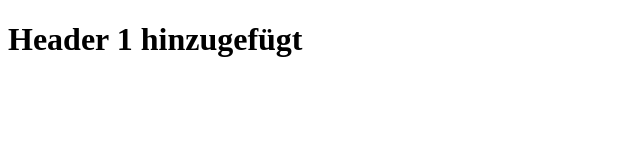
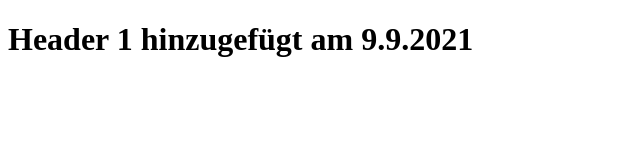
Before and after one commit to SEA-W6-MF/my-super-website, a plain HTML site: page index.html in a window 1280 px wide. Shown: the whole page, without its empty margins (0-640 px from the left). Drawn offline with Linux system fonts and the light colour scheme.

Commit message:
Update index.html (Titel geänd./H1 eingefügt_MF)
Titel geändert und H1 eingefügt in index.html

```diff
--- a/index.html
+++ b/index.html
@@ -5,6 +5,6 @@
   <title>Titel geändert am 9.9.2021_MF</title>
 </head>
 <body>
-  <h1> Header 1  hinzugefügt </h1>
+  <h1> Header 1  hinzugefügt am 9.9.2021 </h1>
 </body>
 </html>
```
